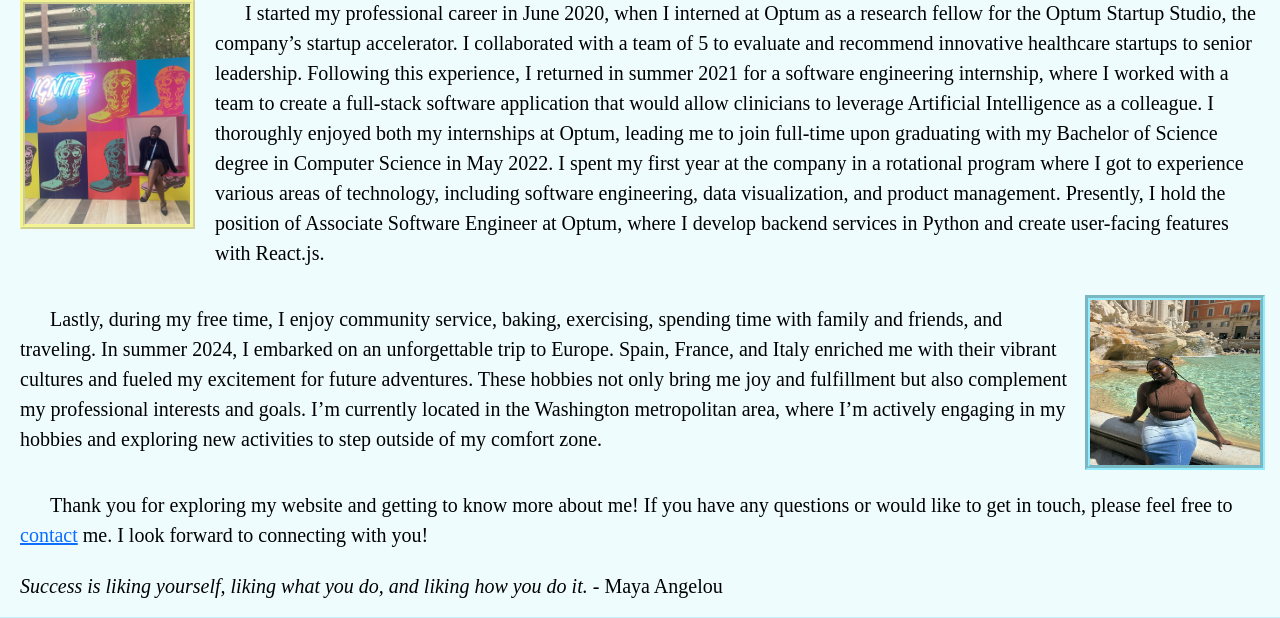
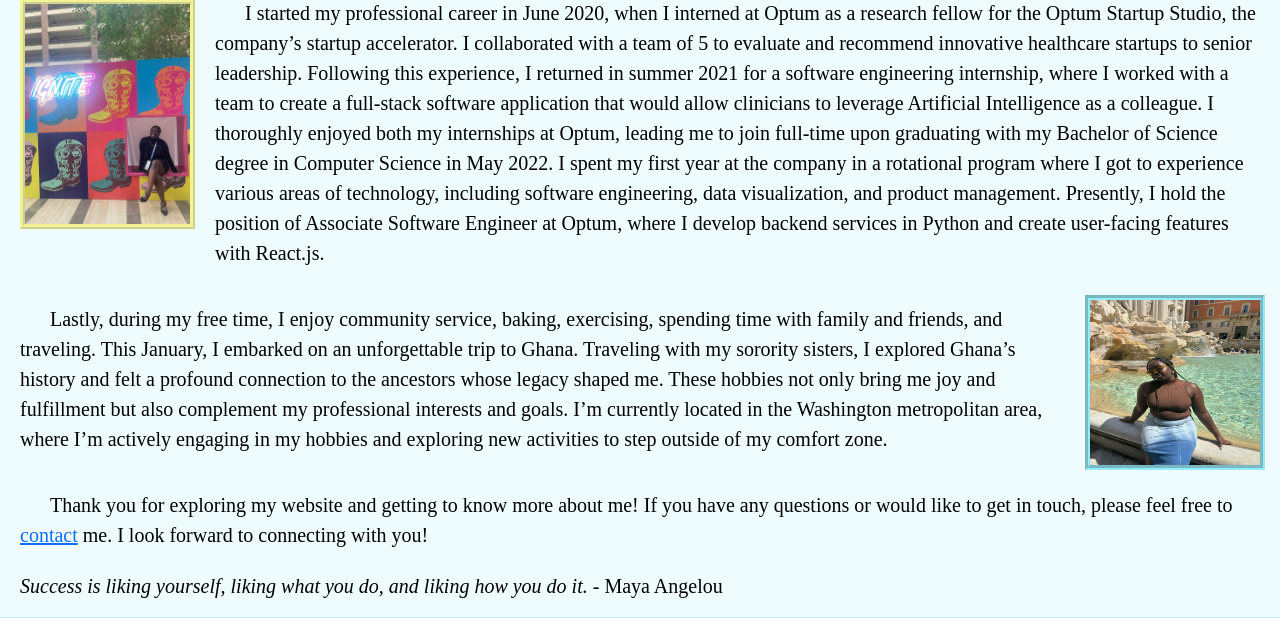
Before and after one commit to ablake12/Portfolio-Website, a Flask app: page /about in a window 1280 px wide. Shown: the part 1028-1646 px from the top of the page. Run offline with Flask 3, Linux system fonts and the light colour scheme; some web fonts are replaced.

Commit message:
Update about.html

```diff
--- a/templates/about.html
+++ b/templates/about.html
@@ -72,7 +72,7 @@
             </div>
             <div class="about-content">
                 <div class = "about-text-three">
-                    <p class="indent">Lastly, during my free time, I enjoy community service, baking, exercising, spending time with family and friends, and traveling. In summer 2024, I embarked on an unforgettable trip to Europe. Spain, France, and Italy enriched me with their vibrant cultures and fueled my excitement for future adventures. These hobbies not only bring me joy and fulfillment but also complement my professional interests and goals. I’m currently located in the Washington metropolitan area, where I’m actively engaging in my hobbies and exploring new activities to step outside of my comfort zone.</p>
+                    <p class="indent">Lastly, during my free time, I enjoy community service, baking, exercising, spending time with family and friends, and traveling. This January, I embarked on an unforgettable trip to Ghana. Traveling with my sorority sisters, I explored Ghana’s history and felt a profound connection to the ancestors whose legacy shaped me. These hobbies not only bring me joy and fulfillment but also complement my professional interests and goals. I’m currently located in the Washington metropolitan area, where I’m actively engaging in my hobbies and exploring new activities to step outside of my comfort zone.</p>
                 </div>
                 <div class="photo-italy">
                     <img src="{{ url_for('static', filename='rome.jpg') }}" alt="Alanza's Italy Photo">
```
